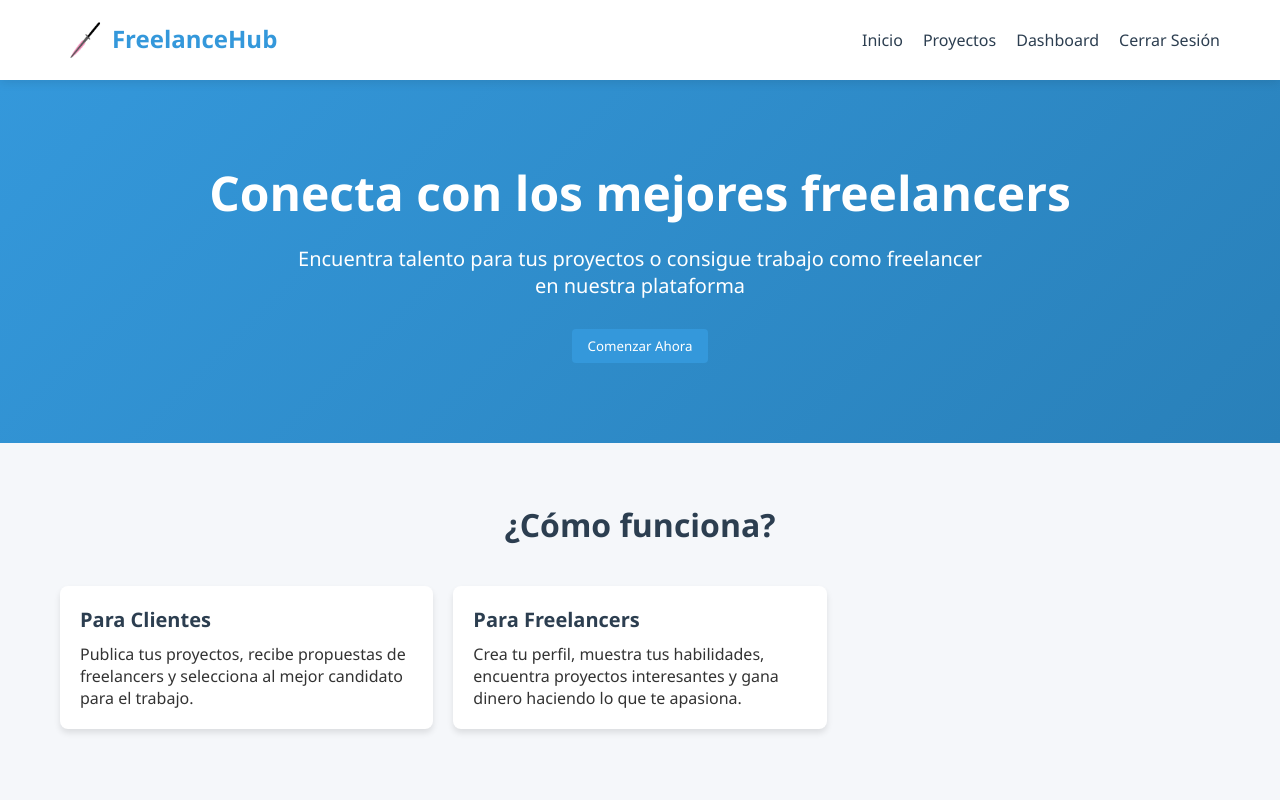
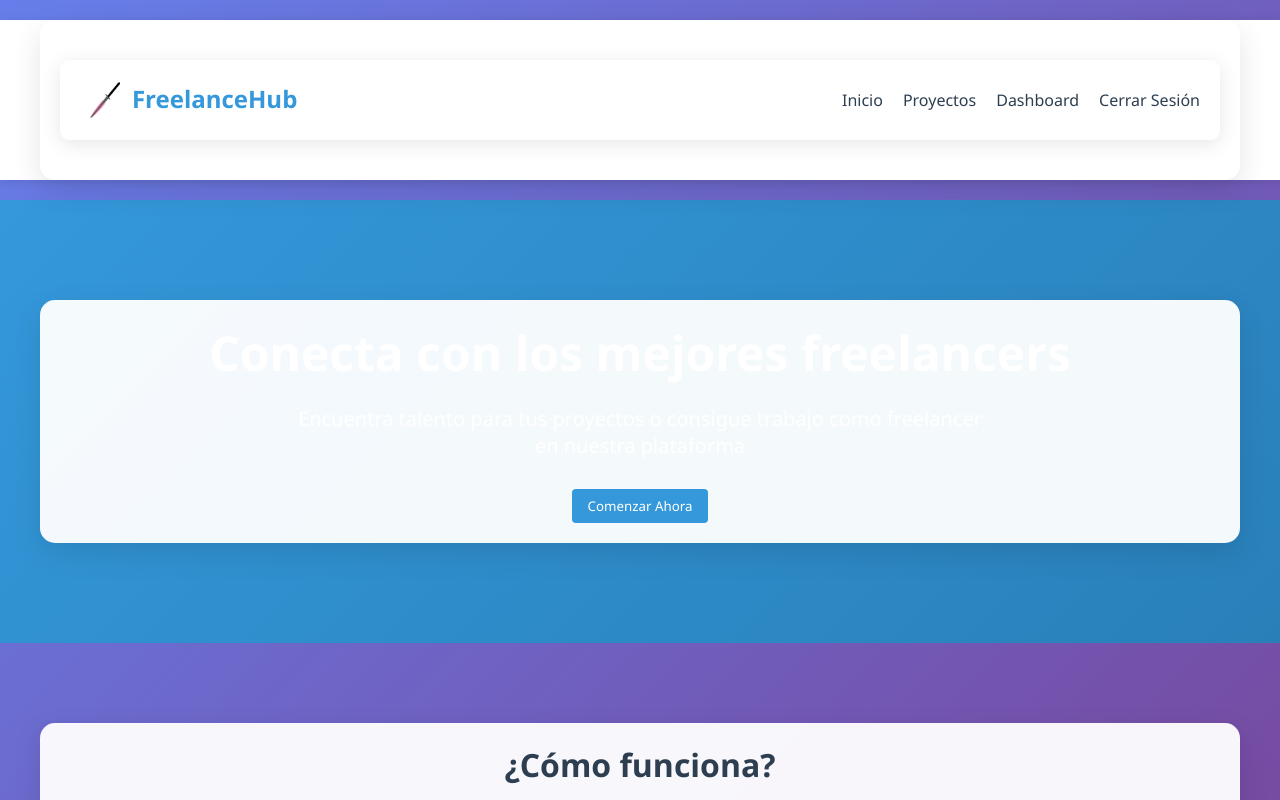
Before and after one commit to InakiMedina/Freelancer-App, a website: page App/frontend/views/home.html in a window 1280 px wide. Shown: the top 800 px of the page. Drawn offline with Linux system fonts and the light colour scheme.

Commit message:
Update home.css

```diff
--- a/App/frontend/public/styles/home.css
+++ b/App/frontend/public/styles/home.css
@@ -368,3 +368,31 @@ header {
 .confirm-buttons button {
     min-width: 90px;
 }
+
+/* Estilos para el fondo de toda la página */
+body {
+    margin: 0;
+    padding: 0;
+    font-family: 'Inter', Arial, sans-serif;
+    background: linear-gradient(135deg, #667eea 0%, #764ba2 100%);
+    min-height: 100vh;
+    background-attachment: fixed;
+}
+
+/* Ajustes para que el contenido sea legible sobre el fondo */
+.container {
+    background-color: rgba(255, 255, 255, 0.95);
+    border-radius: 15px;
+    padding: 20px;
+    margin: 20px auto;
+    box-shadow: 0 10px 30px rgba(0, 0, 0, 0.1);
+}
+
+.navbar {
+    background-color: rgba(255, 255, 255, 0.98);
+    backdrop-filter: blur(10px);
+    border-radius: 10px;
+    padding: 15px 20px;
+    margin: 20px auto;
+    box-shadow: 0 4px 20px rgba(0, 0, 0, 0.1);
+}
```
